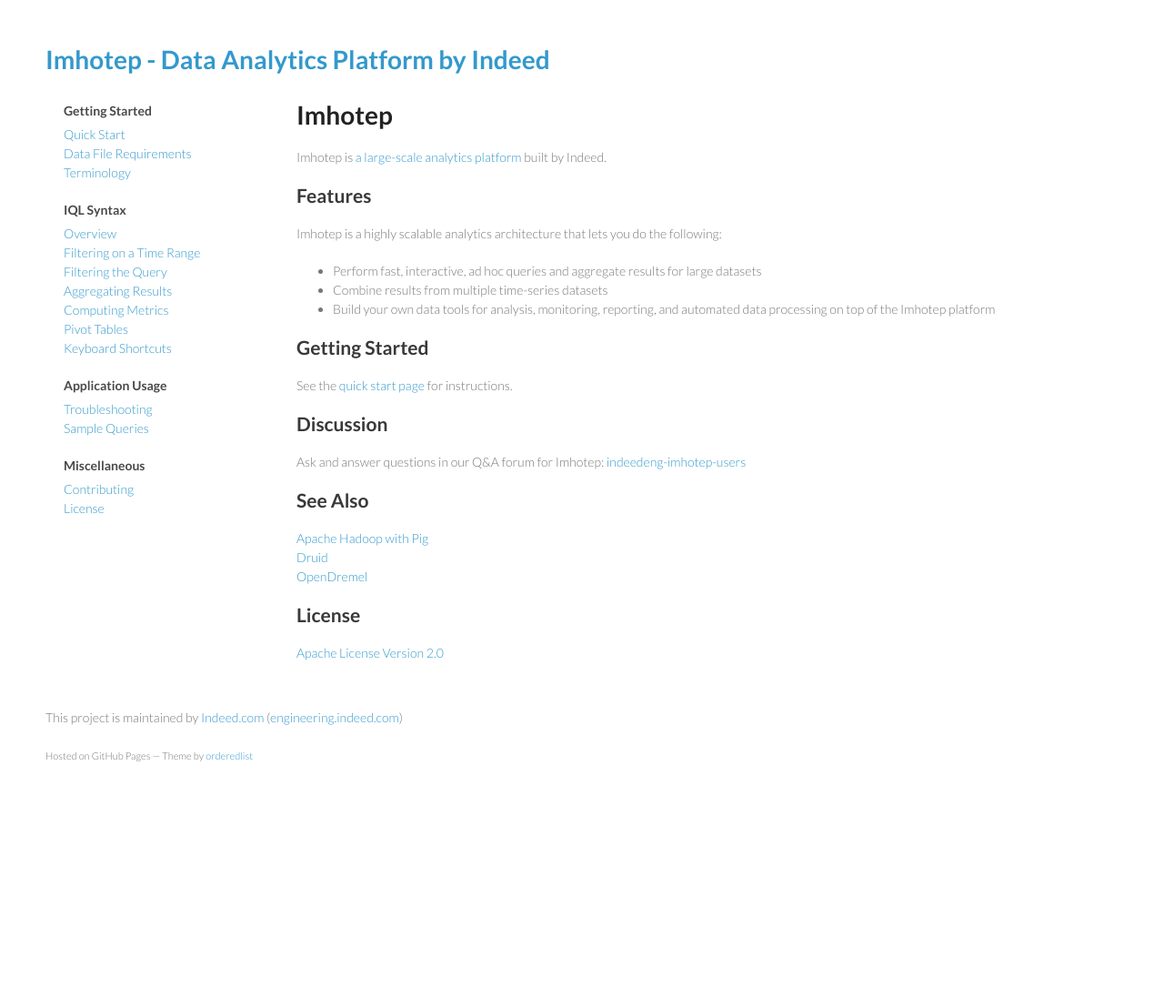
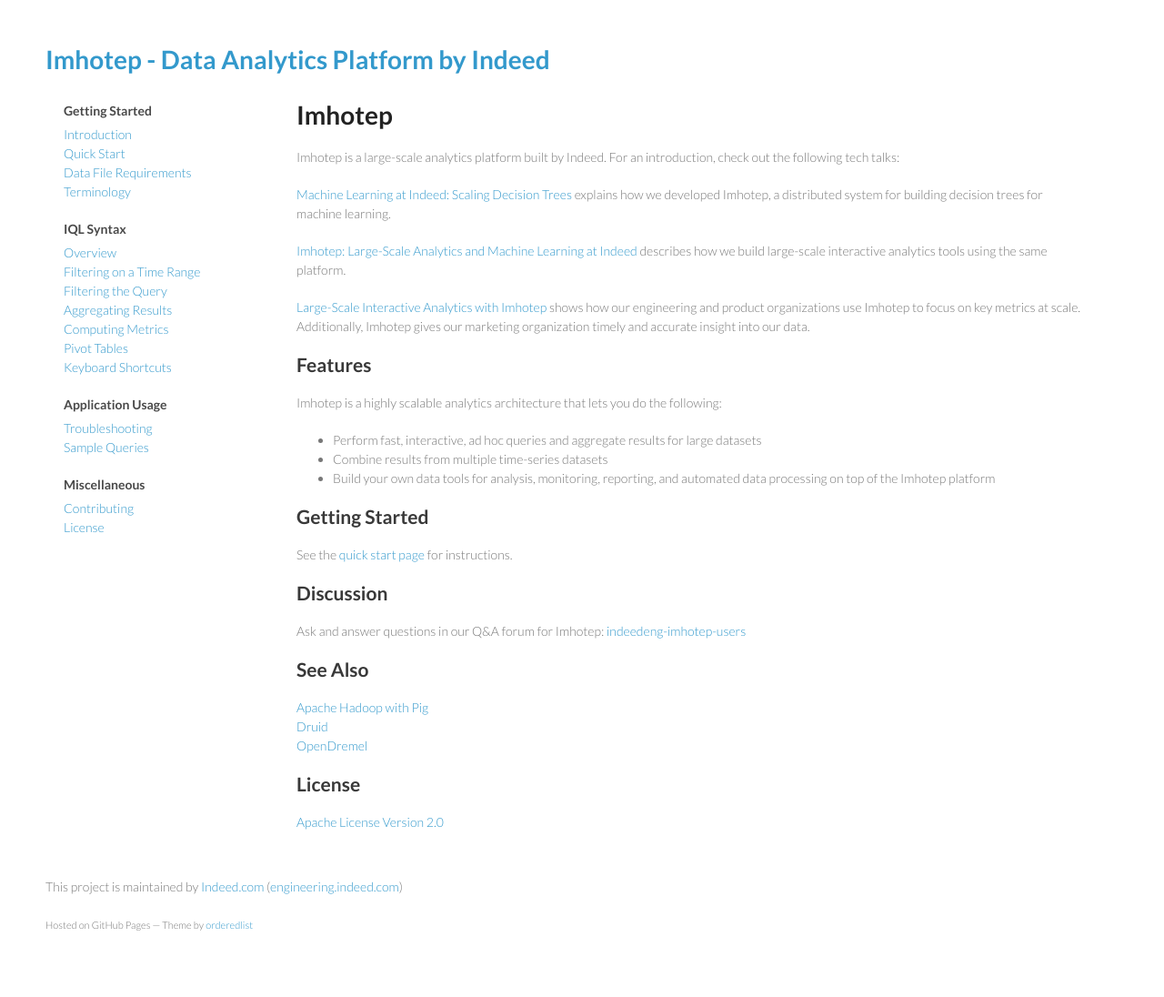
Before and after one commit to indeedeng/imhotep, a Jekyll site: the page built from index.md, in a window 1280 px wide. Shown: the whole page at 91% size. Built offline with Jekyll 4.4.1, drawn with Linux system fonts in a browser that asks for light colours; Markdown is read by kramdown in place of the engine named in the settings; before the commit the page ends 910 px from its top, so only the background shows below that.

Commit message:
adding intro to toc

```diff
--- a/_includes/sidenav_items.html
+++ b/_includes/sidenav_items.html
@@ -1,5 +1,6 @@
 <aside>
   <h4>Getting Started</h4>
+  <a href="http://indeedeng.github.io/imhotep/">Introduction</a>
   {% include docs_ul.html items='quick-start data-file-requirements terminology' %}
   <h4>IQL Syntax</h4>
   {% include docs_ul.html items='overview timerange filtering aggregating metrics pivot shortcuts' %}
--- a/index.md
+++ b/index.md
@@ -1,10 +1,16 @@
 ---
 layout: default
 title: Imhotep
-exclude_toc: true
+exclude_toc: false
 ---
 
-Imhotep is [a large-scale analytics platform](http://engineering.indeed.com/talks/large-scale-interactive-analytics-with-imhotep/) built by Indeed.
+Imhotep is a large-scale analytics platform built by Indeed. For an introduction, check out the following tech talks:
+
+[Machine Learning at Indeed: Scaling Decision Trees](http://engineering.indeed.com/talks/machine-learning-indeed-scaling-decision-trees/) explains how we developed Imhotep, a distributed system for building decision trees for machine learning.
+
+[Imhotep: Large-Scale Analytics and Machine Learning at Indeed](http://engineering.indeed.com/talks/imhotep-large-scale-analytics-machine-learning-indeed/) describes how we build large-scale interactive analytics tools using the same platform.
+
+[Large-Scale Interactive Analytics with Imhotep](http://engineering.indeed.com/talks/large-scale-interactive-analytics-with-imhotep/) shows how our engineering and product organizations use Imhotep to focus on key metrics at scale. Additionally, Imhotep gives our marketing organization timely and accurate insight into our data.
 
 ## Features
 Imhotep is a highly scalable analytics architecture that lets you do the following:
```
